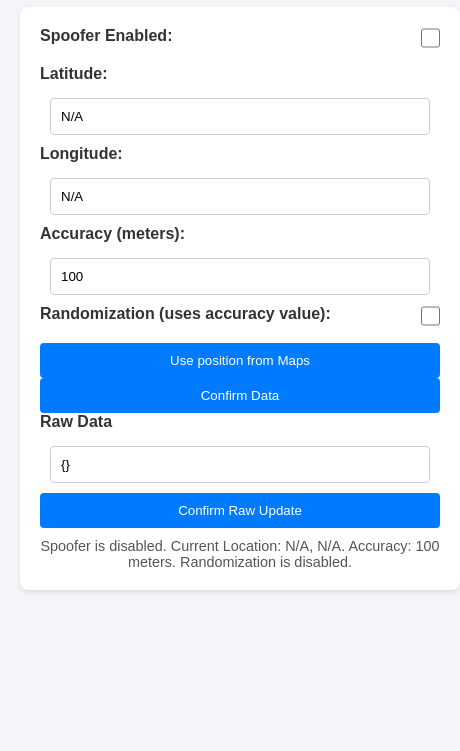
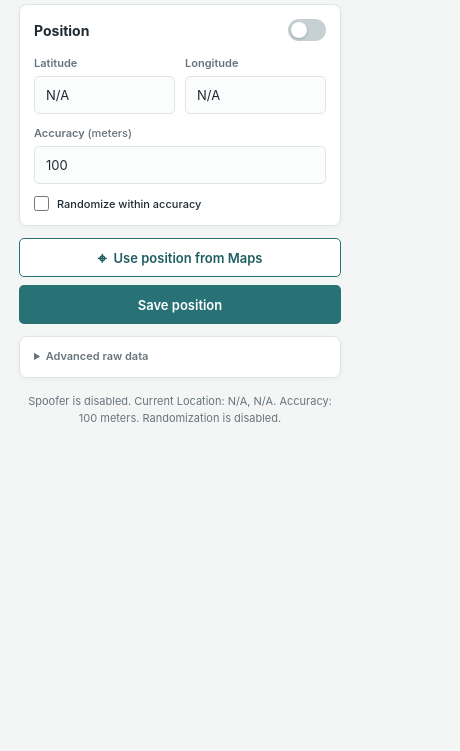
Before and after one commit to User9684/geo-spoof, a browser extension: page popup.html in a window 400 px wide. Shown: the part 93-844 px from the top of the page, 460 px wide, since content can reach past the window. Drawn offline with Linux system fonts and the light colour scheme.

Commit message:
Refreshen UI

```diff
--- a/popup.css
+++ b/popup.css
@@ -1,84 +1,277 @@
+:root {
+    color-scheme: light;
+    --ink: #202a32;
+    --muted: #68747c;
+    --line: #dfe5e7;
+    --surface: #ffffff;
+    --canvas: #f4f6f6;
+    --teal: #287276;
+    --teal-dark: #205d61;
+}
+
+* {
+    box-sizing: border-box;
+}
+
 body {
-    font-family: Arial, sans-serif;
+    width: 360px;
     margin: 0;
-    padding: 20px;
-    background-color: #f4f4f9;
-    color: #333;
+    padding: 19px;
+    background: var(--canvas);
+    color: var(--ink);
+    font-family: -apple-system, BlinkMacSystemFont, "Segoe UI", sans-serif;
+    font-size: 13px;
+}
+
+.header {
+    margin: 1px 2px 16px;
+}
+
+.eyebrow {
+    color: var(--teal);
+    font-size: 10px;
+    font-weight: 600;
+    letter-spacing: 0.8px;
+}
+
+h1,
+h2,
+p {
+    margin: 0;
 }
 
 h1 {
-    text-align: center;
-    color: #444;
+    margin-top: 3px;
+    font-size: 22px;
+    font-weight: 650;
+    letter-spacing: 0;
+}
+
+.header p {
+    margin-top: 5px;
+    color: var(--muted);
+    font-size: 12px;
 }
 
 .container {
-    width: 400px;
-    margin: 0 auto;
-    padding: 20px;
-    background: #fff;
-    border-radius: 8px;
-    box-shadow: 0 2px 5px rgba(0, 0, 0, 0.1);
     display: flex;
     flex-direction: column;
+    gap: 12px;
+}
+
+.panel,
+.advanced {
+    border: 1px solid var(--line);
+    border-radius: 8px;
+    background: var(--surface);
+    box-shadow: 0 2px 7px rgba(24, 49, 55, 0.045);
+}
+
+.location-panel {
+    padding: 14px;
+}
+
+.panel-heading {
+    display: flex;
     align-items: center;
+    justify-content: space-between;
+    margin-bottom: 15px;
+}
+
+h2 {
+    font-size: 14px;
+    font-weight: 650;
+}
+
+.field-grid {
+    display: grid;
+    grid-template-columns: 1fr 1fr;
+    gap: 10px;
+}
+
+.field {
+    min-width: 0;
+    margin-bottom: 12px;
 }
 
 label {
     display: block;
-    margin-bottom: 5px;
-    font-weight: bold;
-    width: 100%;
+    margin-bottom: 6px;
+    color: var(--muted);
+    font-size: 11px;
+    font-weight: 600;
 }
 
-input {
-    width: calc(100% - 20px);
-    padding: 10px;
-    margin: 10px 0;
-    border: 1px solid #ccc;
-    border-radius: 4px;
-    box-sizing: border-box;
+label span {
+    font-weight: 500;
 }
 
-.toggle {
+input[type="text"],
+input[type="number"] {
+    width: 100%;
+    height: 38px;
+    padding: 0 11px;
+    border: 1px solid var(--line);
+    border-radius: 5px;
+    outline: none;
+    background: #fbfcfc;
+    color: var(--ink);
+    font: inherit;
+    transition: border-color 150ms ease, box-shadow 150ms ease;
+}
+
+input:focus {
+    border-color: var(--teal);
+    box-shadow: 0 0 0 3px rgba(8, 127, 130, 0.13);
+}
+
+.check-row {
     display: flex;
     align-items: center;
-    margin-bottom: 15px;
-    width: 100%;
-}
-
-.toggle input {
-    margin-right: 10px;
-}
-
-.toggle label {
-    margin-left: 0;
-    margin-right: 8px;
-    white-space: nowrap;
-}
-
-input[type="checkbox"] {
+    gap: 8px;
     margin: 0;
-    width: 20px;
-    height: 20px;
-}
-
-button {
-    width: 100%;
-    padding: 10px;
-    background-color: #007bff;
-    color: white;
-    border: none;
-    border-radius: 4px;
+    color: var(--ink);
     cursor: pointer;
 }
 
-button:hover {
-    background-color: #0056b3;
+.check-row input {
+    width: 15px;
+    height: 15px;
+    margin: 0;
+    accent-color: var(--teal);
+}
+
+.switch {
+    position: relative;
+    width: 38px;
+    height: 22px;
+    margin: 0;
+    cursor: pointer;
+}
+
+.switch input {
+    width: 0;
+    height: 0;
+    opacity: 0;
+}
+
+.slider {
+    position: absolute;
+    inset: 0;
+    border-radius: 11px;
+    background: #c7d0d2;
+    transition: background 150ms ease;
+}
+
+.slider::before {
+    position: absolute;
+    width: 16px;
+    height: 16px;
+    left: 3px;
+    top: 3px;
+    border-radius: 50%;
+    background: white;
+    box-shadow: 0 1px 3px rgba(23, 33, 43, 0.25);
+    content: "";
+    transition: transform 150ms ease;
+}
+
+.switch input:checked+.slider {
+    background: var(--teal);
+}
+
+.switch input:checked+.slider::before {
+    transform: translateX(16px);
+}
+
+.actions {
+    display: grid;
+    gap: 8px;
+}
+
+.button {
+    display: flex;
+    align-items: center;
+    justify-content: center;
+    width: 100%;
+    min-height: 39px;
+    padding: 9px 12px;
+    border: 0;
+    border-radius: 5px;
+    color: white;
+    cursor: pointer;
+    font: inherit;
+    font-weight: 600;
+    transition: background 150ms ease, border-color 150ms ease;
+}
+
+.button:hover {
+    transform: none;
+}
+
+.button:active {
+    transform: none;
+}
+
+.button-maps {
+    border: 1px solid var(--teal);
+    background: var(--surface);
+    color: var(--teal-dark);
+}
+
+.button-maps:hover {
+    background: #f0f6f6;
+}
+
+.button-primary {
+    background: var(--teal);
+}
+
+.button-primary:hover {
+    background: var(--teal-dark);
+}
+
+.button-icon {
+    margin-right: 7px;
+    font-size: 16px;
+    line-height: 0;
+}
+
+.advanced {
+    padding: 12px 14px 14px;
+}
+
+.advanced summary {
+    color: var(--muted);
+    cursor: pointer;
+    font-size: 11px;
+    font-weight: 600;
+}
+
+.advanced[open] summary {
+    margin-bottom: 12px;
+    color: var(--ink);
+}
+
+.advanced label {
+    margin-top: 2px;
+}
+
+.advanced .button {
+    min-height: 34px;
+    margin-top: 8px;
+    background: #65737a;
+    font-size: 12px;
+}
+
+.advanced .button:hover {
+    background: #56636a;
 }
 
 .status {
-    margin-top: 10px;
+    padding: 3px 4px 0;
+    color: var(--muted);
+    font-size: 11px;
+    line-height: 1.5;
     text-align: center;
-    font-size: 0.9em;
-    color: #555;
 }
--- a/popup.html
+++ b/popup.html
@@ -10,31 +10,59 @@
 </head>
 
 <body>
-    <h1>Geolocation Spoofer</h1>
-    <div class="container">
-        <div class="toggle">
-            <label for="enabled">Spoofer Enabled:</label>
-            <input type="checkbox" id="enabled" />
-        </div>
-        <label for="latitude">Latitude:</label>
-        <input type="text" id="latitude" placeholder="e.g., 37.7749" />
-        <label for="longitude">Longitude:</label>
-        <input type="text" id="longitude" placeholder="e.g., -122.4194" />
-        <label for="accuracy">Accuracy (meters):</label>
-        <input type="number" id="accuracy" placeholder="e.g., 100" />
-        <div class="toggle">
-            <label for="toggleRandomization">Randomization (uses accuracy value):</label>
-            <input type="checkbox" id="toggleRandomization" />
-        </div>
-        <button id="useMapsPosition">Use position from Maps</button>
-        <button id="confirmData">Confirm Data</button>
-        <label for="raw">Raw Data</label>
-        <input type="text" id="raw" placeholder="{}" />
-        <button id="confirmRawData">Confirm Raw Update</button>
+    <header class="header">
+        <div class="eyebrow">LOCATION CONTROL</div>
+        <h1>Geolocation Spoofer</h1>
+        <p>Set the coordinates your browser reports.</p>
+    </header>
+    <main class="container">
+        <section class="panel location-panel">
+            <div class="panel-heading">
+                <h2>Position</h2>
+                <label class="switch" aria-label="Spoofer enabled">
+                    <input type="checkbox" id="enabled" />
+                    <span class="slider"></span>
+                </label>
+            </div>
+            <div class="field-grid">
+                <div class="field">
+                    <label for="latitude">Latitude</label>
+                    <input type="text" id="latitude" placeholder="37.7749" />
+                </div>
+                <div class="field">
+                    <label for="longitude">Longitude</label>
+                    <input type="text" id="longitude" placeholder="-122.4194" />
+                </div>
+            </div>
+            <div class="field">
+                <label for="accuracy">Accuracy <span>(meters)</span></label>
+                <input type="number" id="accuracy" placeholder="100" />
+            </div>
+            <label class="check-row" for="toggleRandomization">
+                <input type="checkbox" id="toggleRandomization" />
+                <span>Randomize within accuracy</span>
+            </label>
+        </section>
+
+        <section class="actions">
+            <button class="button button-maps" id="useMapsPosition">
+                <span class="button-icon" aria-hidden="true">⌖</span>
+                Use position from Maps
+            </button>
+            <button class="button button-primary" id="confirmData">Save position</button>
+        </section>
+
+        <details class="advanced">
+            <summary>Advanced raw data</summary>
+            <label for="raw">Configuration JSON</label>
+            <input type="text" id="raw" placeholder="{}" />
+            <button class="button button-secondary" id="confirmRawData">Apply raw update</button>
+        </details>
+
         <div class="status" id="status">
             Loading current configuration...
         </div>
-    </div>
+    </main>
 </body>
 
 </html>
```
